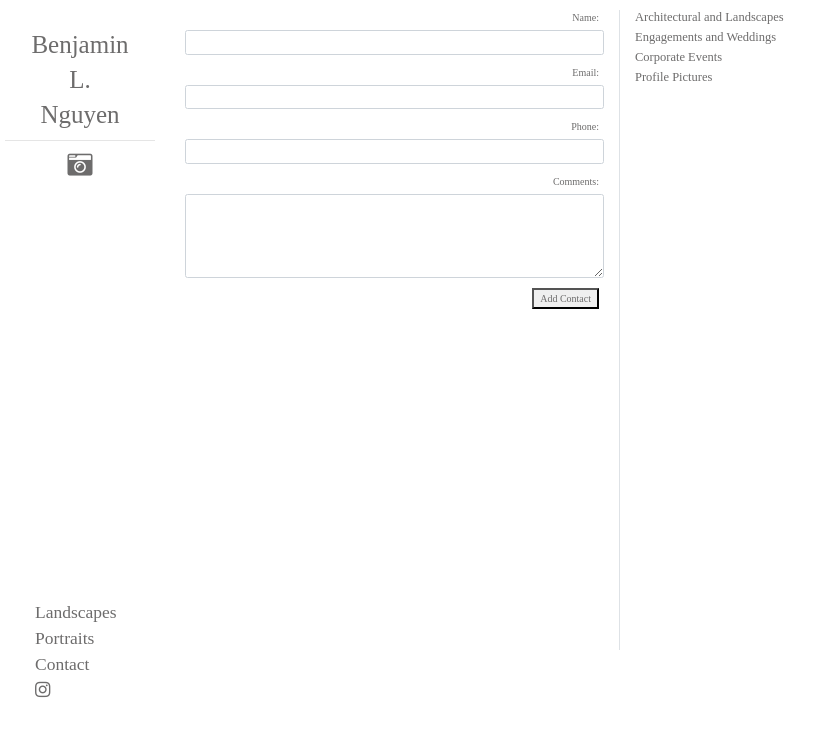
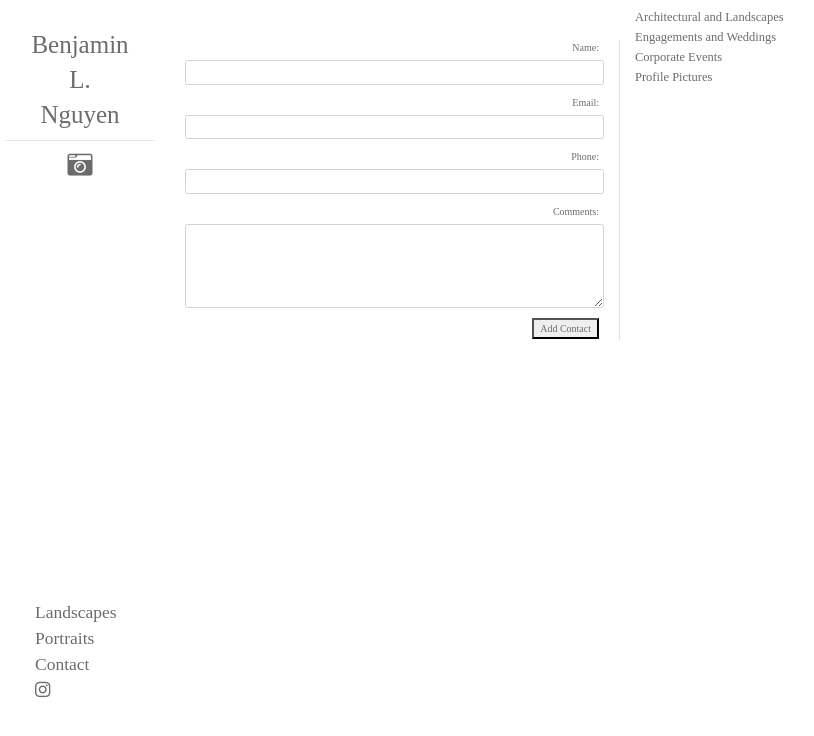
Before and after one commit to PaulGLujan/ben_portfolio, a React (Create React App) app: page / in a window 1280 px wide. Shown: the top 736 px of the page, without its empty margins (95-909 px from the left). Built offline with nearby package versions, Linux system fonts and the light colour scheme; a web font is replaced by a local one.

Commit message:
Formatted vertical line in contact section

```diff
--- a/src/components/App.css
+++ b/src/components/App.css
@@ -19,3 +19,6 @@ h1,h2,h3,h4,h5,a,label, button {
 .pseudoToggleBar {
   height: 21px;
 }
+.contactForm {
+  height: 300px;
+}
--- a/src/components/contact_form.js
+++ b/src/components/contact_form.js
@@ -42,7 +42,7 @@ class ContactForm extends Component {
 
     return (
       <div className="contactSection mt-3 row">
-        <div className="container col-6 border-right">
+        <div className="container col-6 border-right mt-5 contactForm">
           <form onSubmit={this.handleSubmit}>
             <Field name="firstName" label="Name:" type="text" value={firstName} onChange={this.handleInputChange} />
             <Field name="lastName" label="Email:" type="text" value={lastName} onChange={this.handleInputChange} />
```
